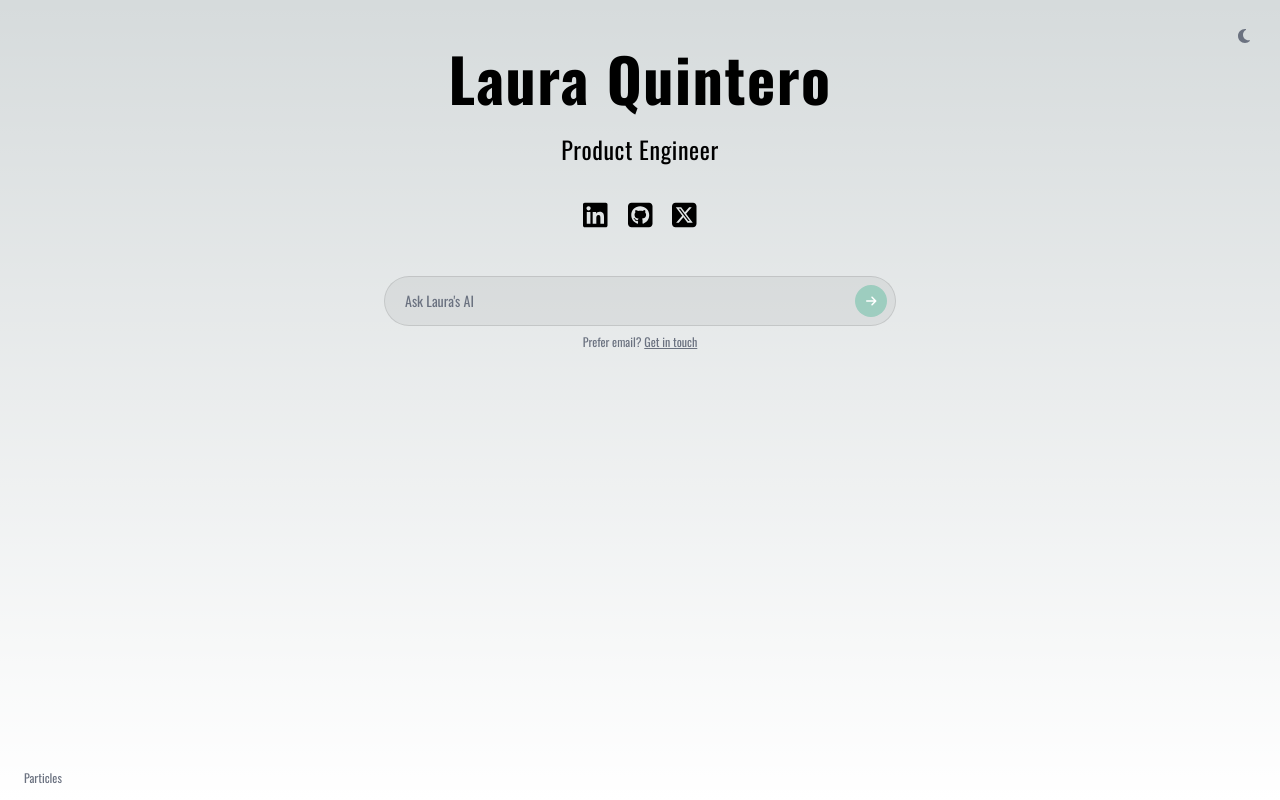
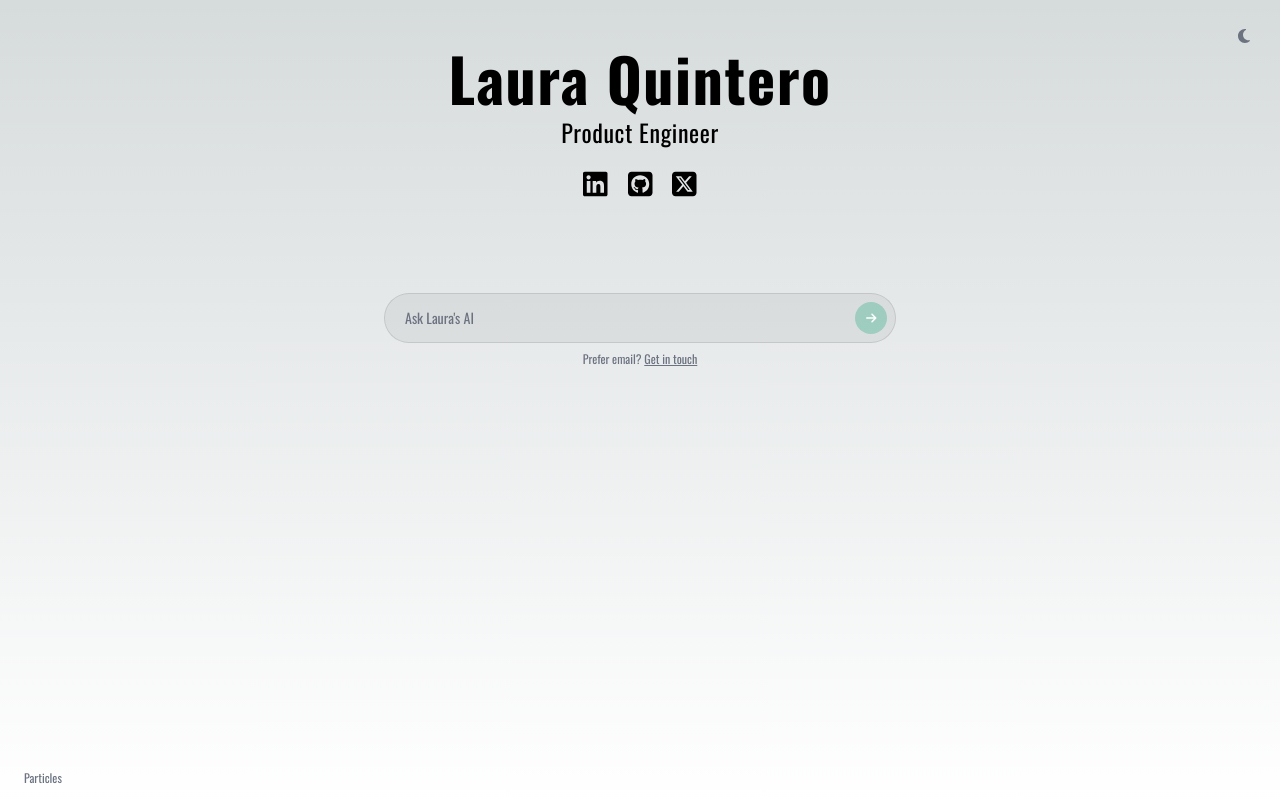
Before and after one commit to LQuintero/personal-page, a Next.js app: page / in a window 1280 px wide. Built offline with nearby package versions, Linux system fonts and the light colour scheme.

Commit message:
Refactor HomePage layout and styles for improved structure and responsiveness
- Rename hero class to identity for better semantic clarity.
- Adjust margin and padding values for improved spacing and alignment.
- Update CSS properties to enhance responsiveness and visual consistency across devices.

```diff
--- a/client/components/HomePage.tsx
+++ b/client/components/HomePage.tsx
@@ -7,15 +7,15 @@ export default function Home({ title, subtitle, list }: HomePageProps) {
   return (
     <main className={`${styles.main} px-6`}>
       <div className={styles.content}>
-        <div className={styles.hero}>
+        <div className={styles.identity}>
           <h1 className="text-5xl sm:text-6xl font-bold text-center tracking-wide">
             {title}
           </h1>
-          <p className="text-xl sm:text-2xl text-center tracking-wide mt-[1rem] sm:mt-[1.575rem]">
+          <p className="text-xl sm:text-2xl text-center tracking-wide mt-1.5 sm:mt-2">
             {subtitle}
           </p>
 
-          <div id="links" className="inline-block mt-[0.95rem] sm:mt-[1.496rem]">
+          <div id="links" className="inline-block mt-2 sm:mt-2.5">
             <List items={list} isHorizontal={true} />
           </div>
         </div>
--- a/client/styles/HomePage.module.css
+++ b/client/styles/HomePage.module.css
@@ -20,7 +20,7 @@
   align-items: center;
 }
 
-.hero {
+.identity {
   flex-shrink: 0;
   display: flex;
   flex-direction: column;
@@ -33,14 +33,8 @@
   min-height: 0;
   width: 100%;
   max-width: 32rem; /* max-w-lg */
-  margin-top: 1.5rem;
+  margin-top: clamp(3rem, 10vh, 5rem);
   display: flex;
   flex-direction: column;
   pointer-events: auto;
 }
-
-@media (min-width: 640px) {
-  .chatSlot {
-    margin-top: 2rem;
-  }
-}
```
